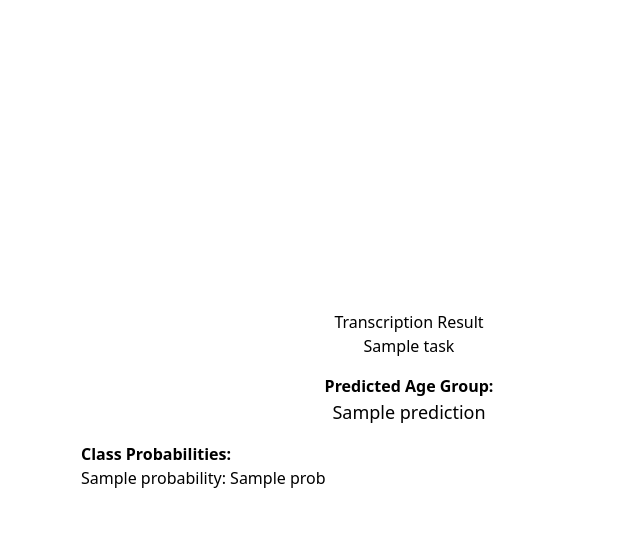
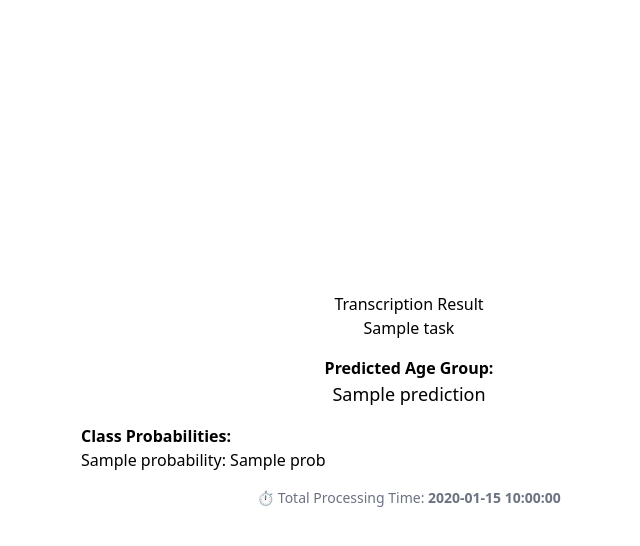
Before and after one commit to michael2002porto/flask_whisper, a Flask app: template templates/transcribe.html in a window 1280 px wide. Shown: the top 546 px of the page, without its empty margins (231-871 px from the left). Run offline with Flask 2, Linux system fonts and the light colour scheme; the template is opened without the code that fills it: most values are stand-ins (such as "Sample title", 1, 10 or a date in 2020); parts of the project's set-up code (start-up, migrations or seed data) failed here and were passed over.

Commit message:
add total processing time

```diff
--- a/app.py
+++ b/app.py
@@ -2,6 +2,7 @@ from flask import Flask, render_template, request
 import whisper
 import tempfile
 import os
+import time
 import torch
 import numpy as np
 import requests
@@ -63,6 +64,9 @@ def transcribe():
         # https://github.com/openai/whisper
         whisper_model = whisper.load_model("large")
 
+        # Start measuring time
+        start_time = time.time()
+
         audio_file = request.files['file']
         if audio_file:
             # Save uploaded audio to temp file
@@ -100,11 +104,17 @@ def transcribe():
 
             prob_results = [(label, f"{prob:.4f}") for label, prob in zip(AGE_LABELS, probabilities)]
 
+            # Stop timer
+            end_time = time.time()
+            total_time = end_time - start_time
+            formatted_time = f"{total_time:.2f} seconds"
+
             return render_template(
                 'transcribe.html',
                 task=transcribed_text,
                 prediction=predicted_label,
-                probabilities=prob_results
+                probabilities=prob_results,
+                total_time=formatted_time
             )
 
     except Exception as e:
--- a/templates/transcribe.html
+++ b/templates/transcribe.html
@@ -21,6 +21,12 @@
                 {% endfor %}
             </ul>
         </div>
+
+        {% if total_time %}
+        <div class="mt-4 text-center text-sm text-gray-500">
+            ⏱️ Total Processing Time: <strong>{{ total_time }}</strong>
+        </div>
+        {% endif %}
     </div>
 </div>
 {% endblock %}
```
